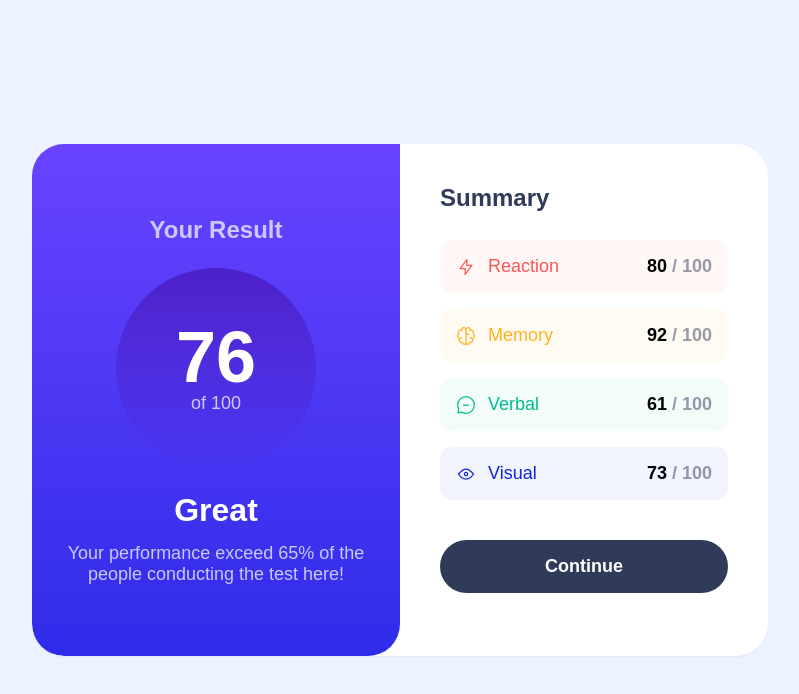
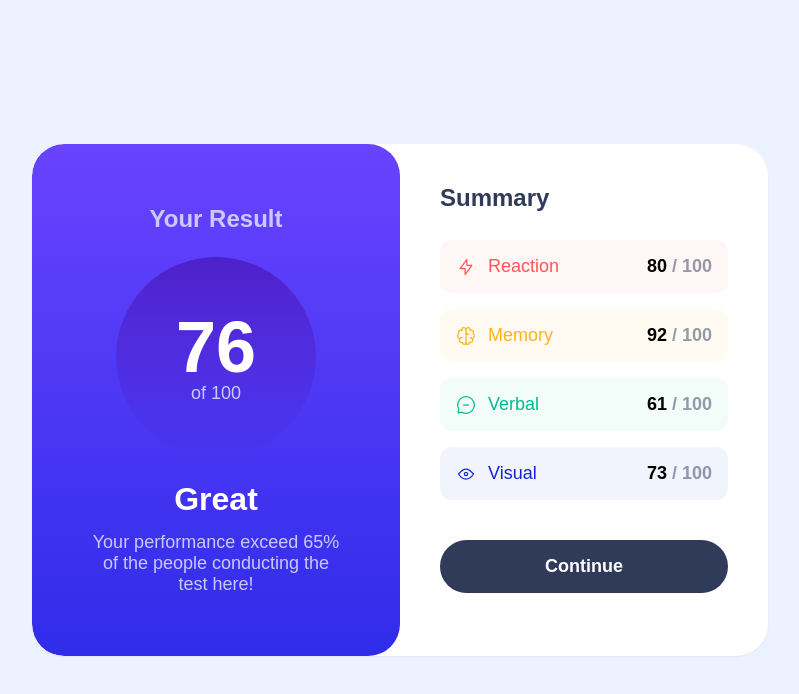
Before and after one commit to saepulmalik27/component-resume-company, a website: page src/index.html in a window 1280 px wide. Shown: the whole page, without its empty margins (240-1039 px from the left). Drawn offline with Linux system fonts and the light colour scheme.

Commit message:
fix : heading

```diff
--- a/src/index.html
+++ b/src/index.html
@@ -9,7 +9,7 @@
   <body class="font-hankenGrotesk flex justify-center items-center bg-very-light-blue">
     <div class="h-full w-full md:max-w-[736px] md:max-h-[512px] md:m-auto overflow-hidden grid grid-cols-1 md:grid-cols-2 md:rounded-t-[32px] md:rounded-b-[32px] shadow-sm bg-white">
       <header
-        class="p-6 min-h-[356px] rounded-b-[32px] bg-hero-pattern text-white flex justify-center items-center text-center"
+        class="p-6 md:p-14 min-h-[356px] md:rounded-t-[32px] rounded-b-[32px] bg-hero-pattern text-white flex justify-center items-center text-center"
       >
         <div class="flex flex-col justify-center items-center gap-6">
           <h3 class="text-main font-bold md:heading-4 text-primary">
```
Also changed, not shown: src/output.css.
